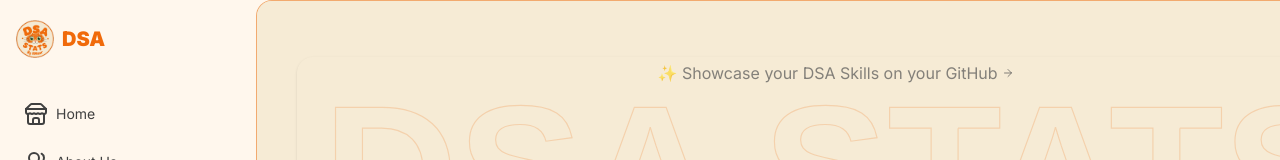
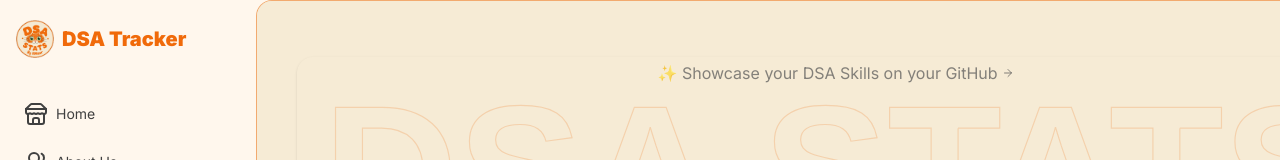
Before and after one commit to Abdulk-P/Dsa-stats, a Next.js app: page / in a window 1280 px wide. Shown: the top 160 px of the page. Built offline with nearby package versions, Linux system fonts and the light colour scheme; no server answers.

Commit message:
chore: dsa stats -> dsa tracker

```diff
--- a/components/footer.tsx
+++ b/components/footer.tsx
@@ -48,7 +48,7 @@ export default function Footer() {
                 <span className="font-bold tracking-wider hover:underline hover:underline-offset-2 text-brand">
                   KMaar Miscellaneous Studio
                 </span>
-              </Link>
+              </Link>{" "}
               <Link
                 className="relative w-full overflow-y-hidden hover:underline hover:underline-offset-2 "
                 target="_blank"
--- a/components/sidebar.tsx
+++ b/components/sidebar.tsx
@@ -80,7 +80,7 @@ export const Logo = () => {
         animate={{ opacity: 1 }}
         className="font-black whitespace-pre text-brand"
       >
-        DSA
+        DSA Tracker
       </motion.span>
     </Link>
   );
```
